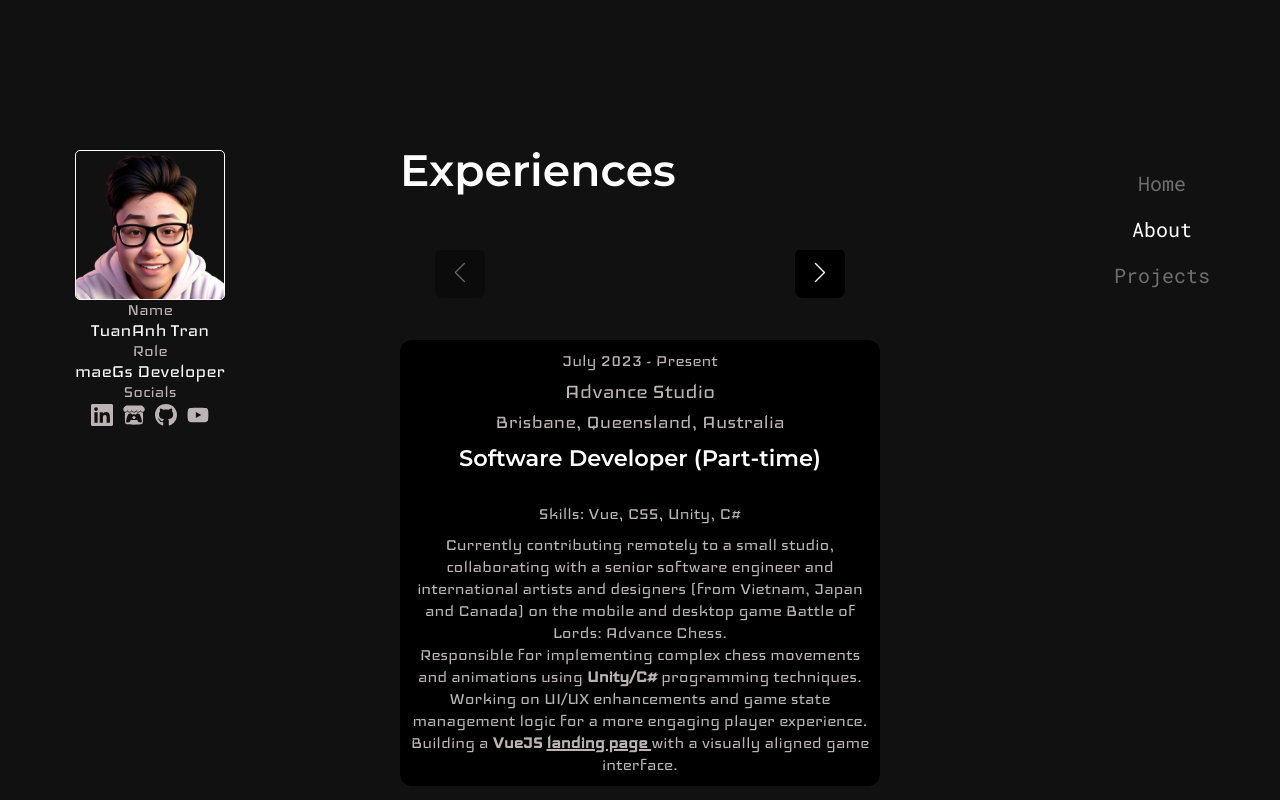
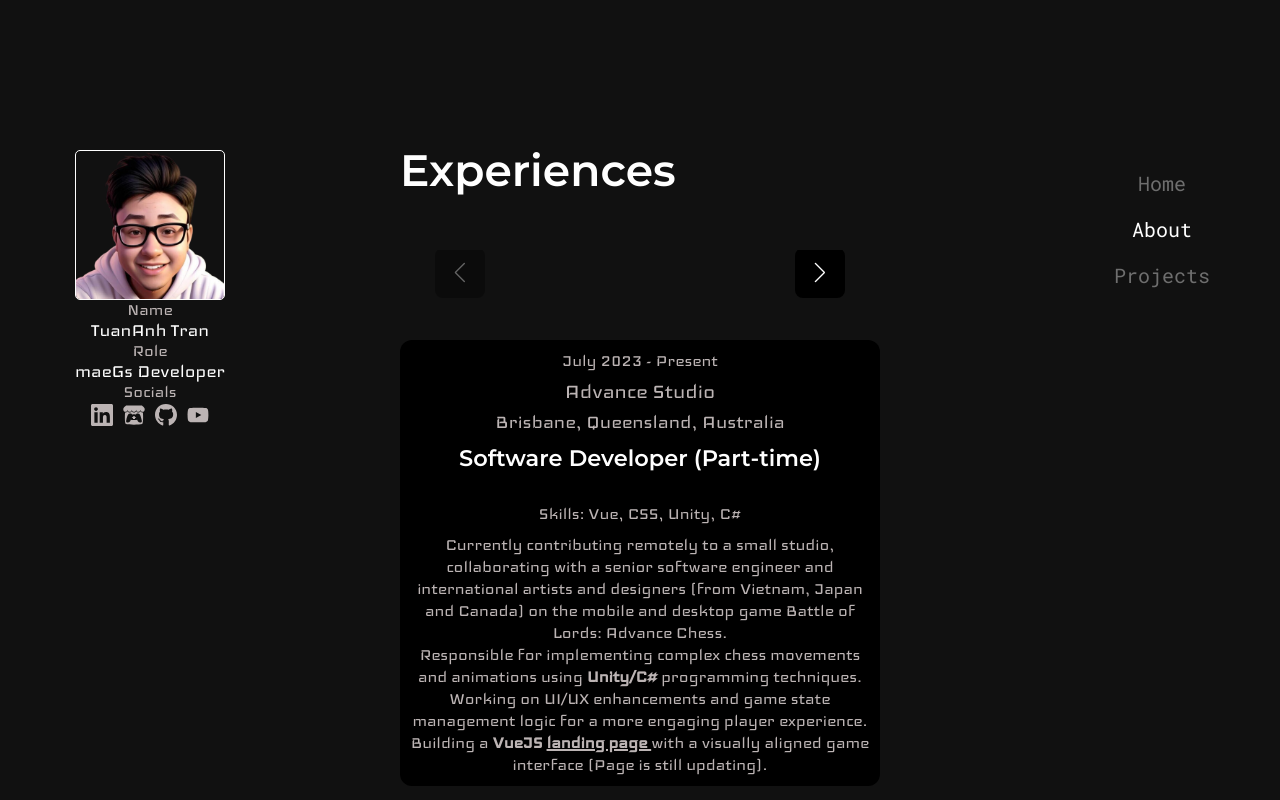
Before and after one commit to Sir-Apple/portfolio, a React (Create React App) app in the folder my_folio/: page /portfolio/about in a window 1280 px wide. Shown: the top 800 px of the page. Built offline with nearby package versions, Linux system fonts and the light colour scheme; the HTML template or start-up script is replaced by a standard one.

Commit message:
Update experiences.js

```diff
--- a/my_folio/src/assets/data/experiences.js
+++ b/my_folio/src/assets/data/experiences.js
@@ -10,7 +10,7 @@ const experiences = [
       'Currently contributing remotely to a small studio, collaborating with a senior software engineer and international artists and designers (from Vietnam, Japan and Canada) on the mobile and desktop game Battle of Lords: Advance Chess.',
       'Responsible for implementing complex chess movements and animations using <b> Unity/C# </b> programming techniques.',
       'Working on UI/UX enhancements and game state management logic for a more engaging player experience.',
-      'Building a <b> VueJS </b> <a href="https://battle-of-lords-advance-chess.netlify.app/" target="_blank"> landing page </a> with a visually aligned game interface.',
+      'Building a <b> VueJS </b> <a href="https://battle-of-lords-advance-chess.netlify.app/" target="_blank"> landing page </a> with a visually aligned game interface (Page is still updating).',
     ],
   },
   {
```
